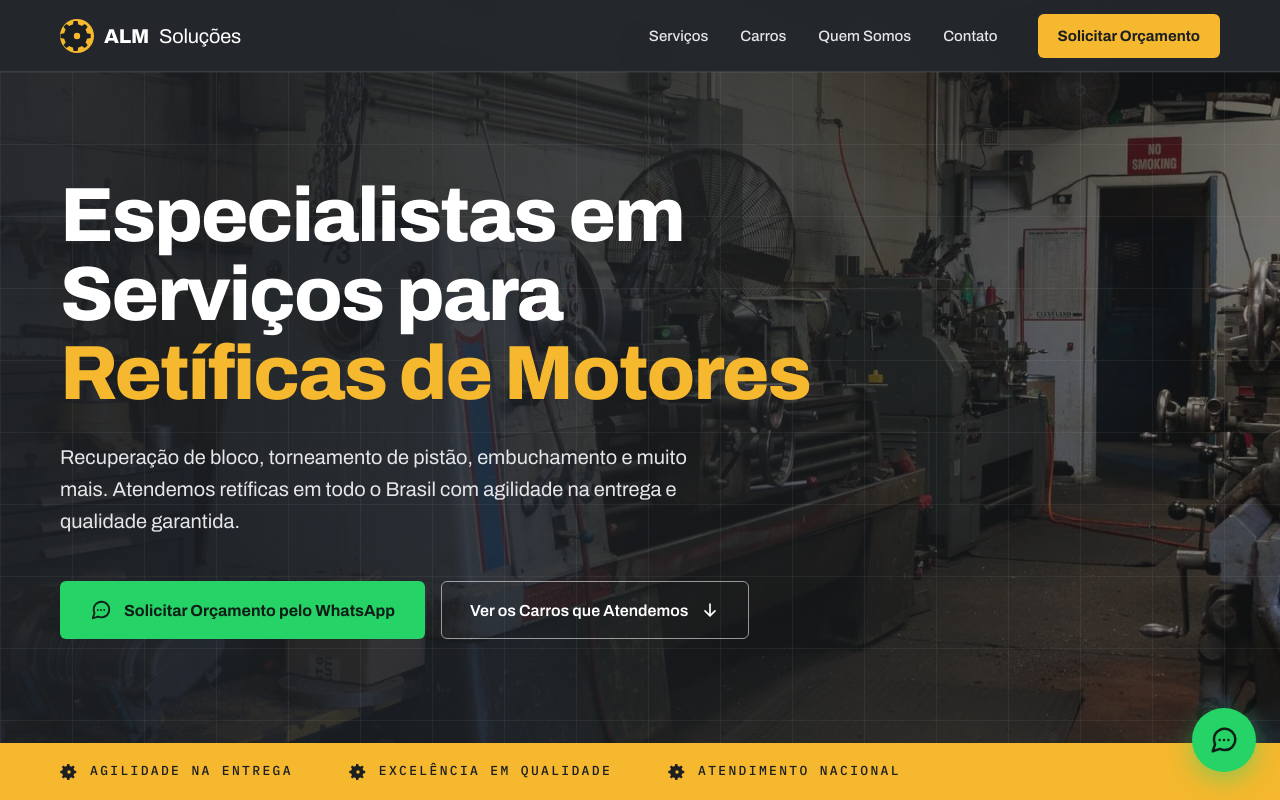
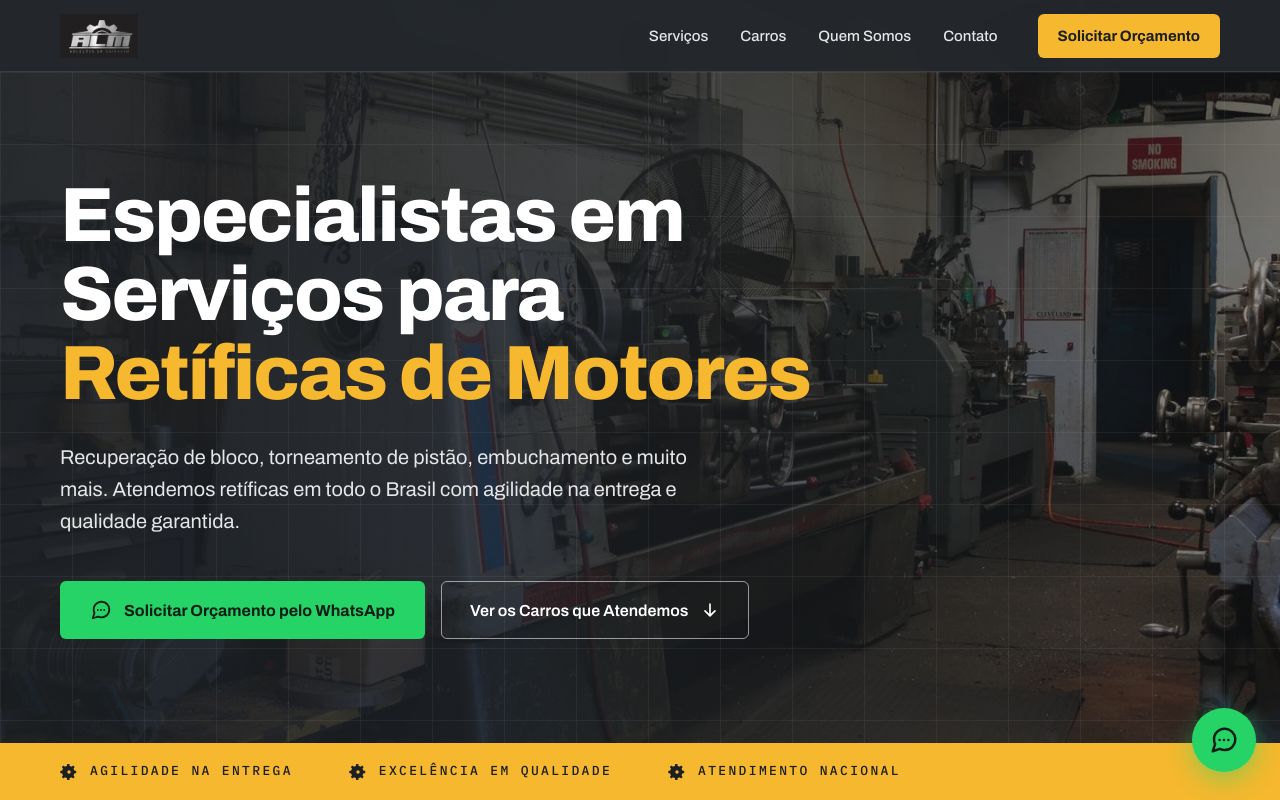
Before and after one commit to sevilhafilm5-alt/alm-solucoes, a plain HTML site: page index.html in a window 1280 px wide. Shown: the top 800 px of the page. Drawn offline with Linux system fonts and the light colour scheme.

Commit message:
feat: logo ALM real no header, footer e schema JSON-LD
- Converte logoALM.pdf → PNG transparente + WebP 800px
- Substitui SVG placeholder pelo logo real (header e footer)
- Atualiza schema logo URL e dimensões

Co-Authored-By: Claude Sonnet 4.6 <noreply@anthropic.com>

```diff
--- a/index.html
+++ b/index.html
@@ -54,7 +54,7 @@
       "url": "https://almusinagem.com.br",
       "telephone": "+5515996566562",
       "email": "Suporte.almusinagem@gmail.com",
-      "logo": {"@type":"ImageObject","url":"https://almusinagem.com.br/images/hero.jpg","width":1920,"height":900},
+      "logo": {"@type":"ImageObject","url":"https://almusinagem.com.br/images/logo-alm.webp","width":800,"height":449},
       "image": ["https://almusinagem.com.br/images/hero.jpg","https://almusinagem.com.br/images/about.jpg"],
       "address": {
         "@type": "PostalAddress",
@@ -635,11 +635,7 @@ footer{background:var(--bg-dark);color:var(--white-text);padding:clamp(48px,6vw,
 <header id="site-header">
   <div class="wrap header-inner">
     <a href="#hero" class="logo" aria-label="ALM Soluções, início">
-      <svg width="34" height="34" viewBox="0 0 48 48" aria-hidden="true">
-        <circle cx="24" cy="24" r="24" fill="#f5b82e"/>
-        <path fill="#1c1f22" fill-rule="evenodd" d="M18.27 7.93L19.14 2.69L24.86 2.69L25.73 7.93A16.5 16.5 0 0 1 30.73 10L35.04 6.91L39.09 10.96L36 15.27A16.5 16.5 0 0 1 38.07 20.27L43.31 21.14L43.31 26.86L38.07 27.73A16.5 16.5 0 0 1 36 32.73L39.09 37.04L35.04 41.09L30.73 38A16.5 16.5 0 0 1 25.73 40.07L24.86 45.31L19.14 45.31L18.27 40.07A16.5 16.5 0 0 1 13.27 38L8.96 41.09L4.91 37.04L8 32.73A16.5 16.5 0 0 1 5.93 27.73L0.69 26.86L0.69 21.14L5.93 20.27A16.5 16.5 0 0 1 8 15.27L4.91 10.96L8.96 6.91L13.27 10A16.5 16.5 0 0 1 18.27 7.93ZM28.5 24a4.5 4.5 0 1 0-9 0 4.5 4.5 0 1 0 9 0Z"/>
-      </svg>
-      ALM <span style="font-weight:400">Soluções</span>
+      <img src="/images/logo-alm.webp" alt="ALM Soluções em Usinagem" width="140" height="79" style="height:44px;width:auto;display:block;">
     </a>
     <div class="nav-desktop">
       <nav aria-label="Principal">
@@ -902,11 +898,7 @@ footer{background:var(--bg-dark);color:var(--white-text);padding:clamp(48px,6vw,
     <div class="foot-grid">
       <div>
         <a href="#hero" class="foot-logo" aria-label="ALM Soluções, início">
-          <svg width="30" height="30" viewBox="0 0 48 48" aria-hidden="true">
-            <circle cx="24" cy="24" r="24" fill="#f5b82e"/>
-            <path fill="#1c1f22" fill-rule="evenodd" d="M18.27 7.93L19.14 2.69L24.86 2.69L25.73 7.93A16.5 16.5 0 0 1 30.73 10L35.04 6.91L39.09 10.96L36 15.27A16.5 16.5 0 0 1 38.07 20.27L43.31 21.14L43.31 26.86L38.07 27.73A16.5 16.5 0 0 1 36 32.73L39.09 37.04L35.04 41.09L30.73 38A16.5 16.5 0 0 1 25.73 40.07L24.86 45.31L19.14 45.31L18.27 40.07A16.5 16.5 0 0 1 13.27 38L8.96 41.09L4.91 37.04L8 32.73A16.5 16.5 0 0 1 5.93 27.73L0.69 26.86L0.69 21.14L5.93 20.27A16.5 16.5 0 0 1 8 15.27L4.91 10.96L8.96 6.91L13.27 10A16.5 16.5 0 0 1 18.27 7.93ZM28.5 24a4.5 4.5 0 1 0-9 0 4.5 4.5 0 1 0 9 0Z"/>
-          </svg>
-          ALM <span style="font-weight:400">Soluções</span>
+          <img src="/images/logo-alm.webp" alt="ALM Soluções em Usinagem" width="140" height="79" style="height:40px;width:auto;display:block;">
         </a>
         <p class="foot-tags">AGILIDADE NA ENTREGA<br>EXCELÊNCIA EM QUALIDADE<br>ATENDIMENTO NACIONAL</p>
         <a href="https://www.instagram.com/almusinagem" target="_blank" rel="noopener noreferrer" style="margin-top:20px;display:inline-flex;align-items:center;gap:8px;font-size:15px;color:#e1e3e6;text-decoration:none;transition:color .15s" onmouseover="this.style.color='#f5b82e'" onmouseout="this.style.color='#e1e3e6'">
```
Also changed, not shown: images/logo-alm-transparent.png (added), images/logo-alm.webp (added).
